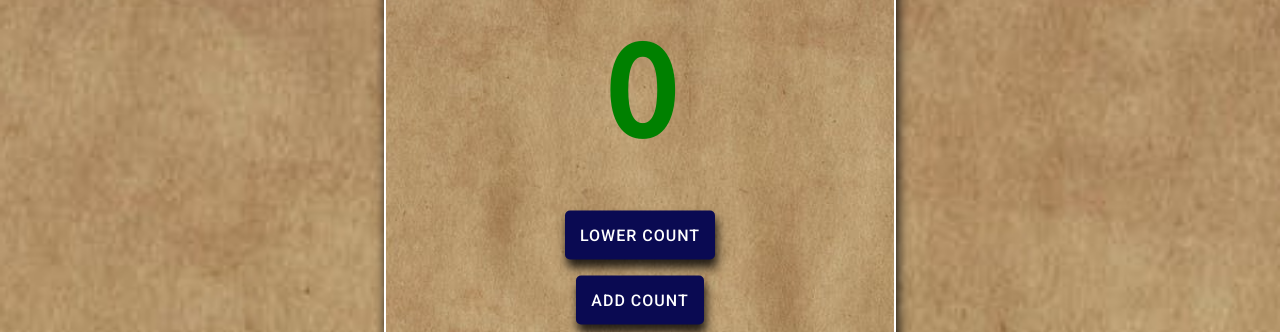
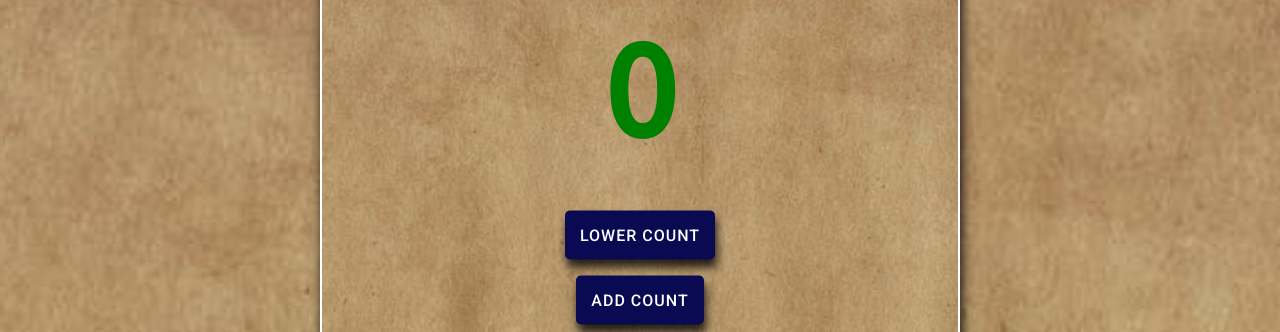
Before and after one commit to Melford-D/counter-javascript-project, a plain HTML site: page index.html in a window 1280 px wide. Shown: the part 251-583 px from the top of the page. Drawn offline with Linux system fonts and the light colour scheme.

Commit message:
adjusted the background image

```diff
--- a/style.css
+++ b/style.css
@@ -14,8 +14,7 @@ body {
     top: 50%;
     left: 50%;
     transform: translate(-50%, -50%);
-    background-image: url("./images/bg-2.jpg");
-    background-repeat: no-repeat;
+    background: url("./images/bg-2.jpg");
     background-size: cover;
     width: 100%;
     height: auto;
@@ -25,10 +24,10 @@ body {
     justify-content: center;
     align-items: center;
     flex-direction: column;
-    background-image: url("./images/bg-2.jpg");
+    background: url("./images/bg-2.jpg");
     background-repeat: no-repeat;
     background-size: cover;
-    width: 60%;
+    width: 90%;
     height: auto;
     padding: 3rem;
     border: 2px solid #fff;
@@ -91,9 +90,8 @@ a{
     align-items: center;
     flex-direction: column;
     background-image: url("./images/bg-2.jpg");
-    background-repeat: no-repeat;
     background-size: cover;
-    width: 40%;
+    width: 50%;
     height: auto;
     padding: 3rem;
     border: 2px solid #fff;
```
